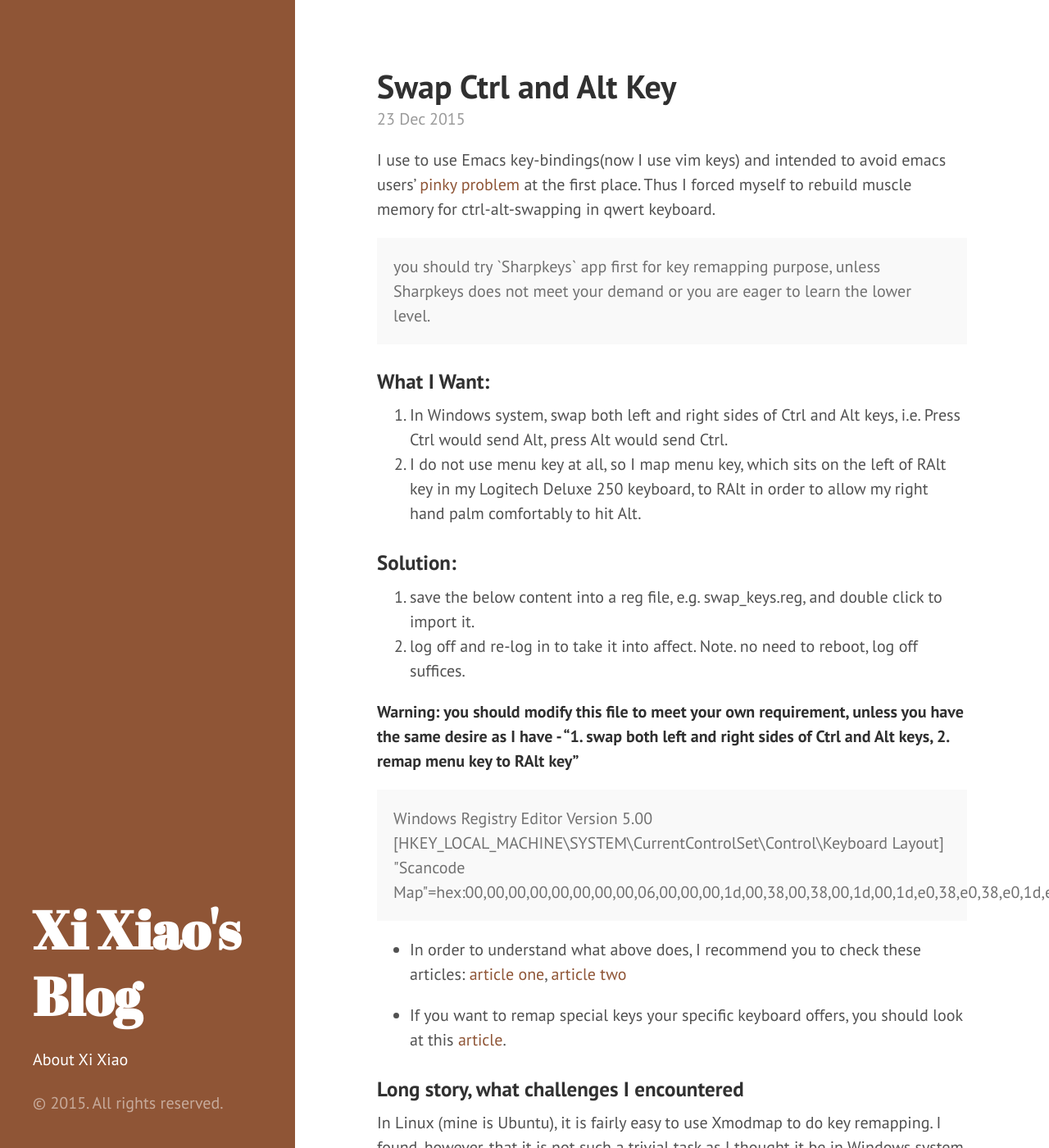
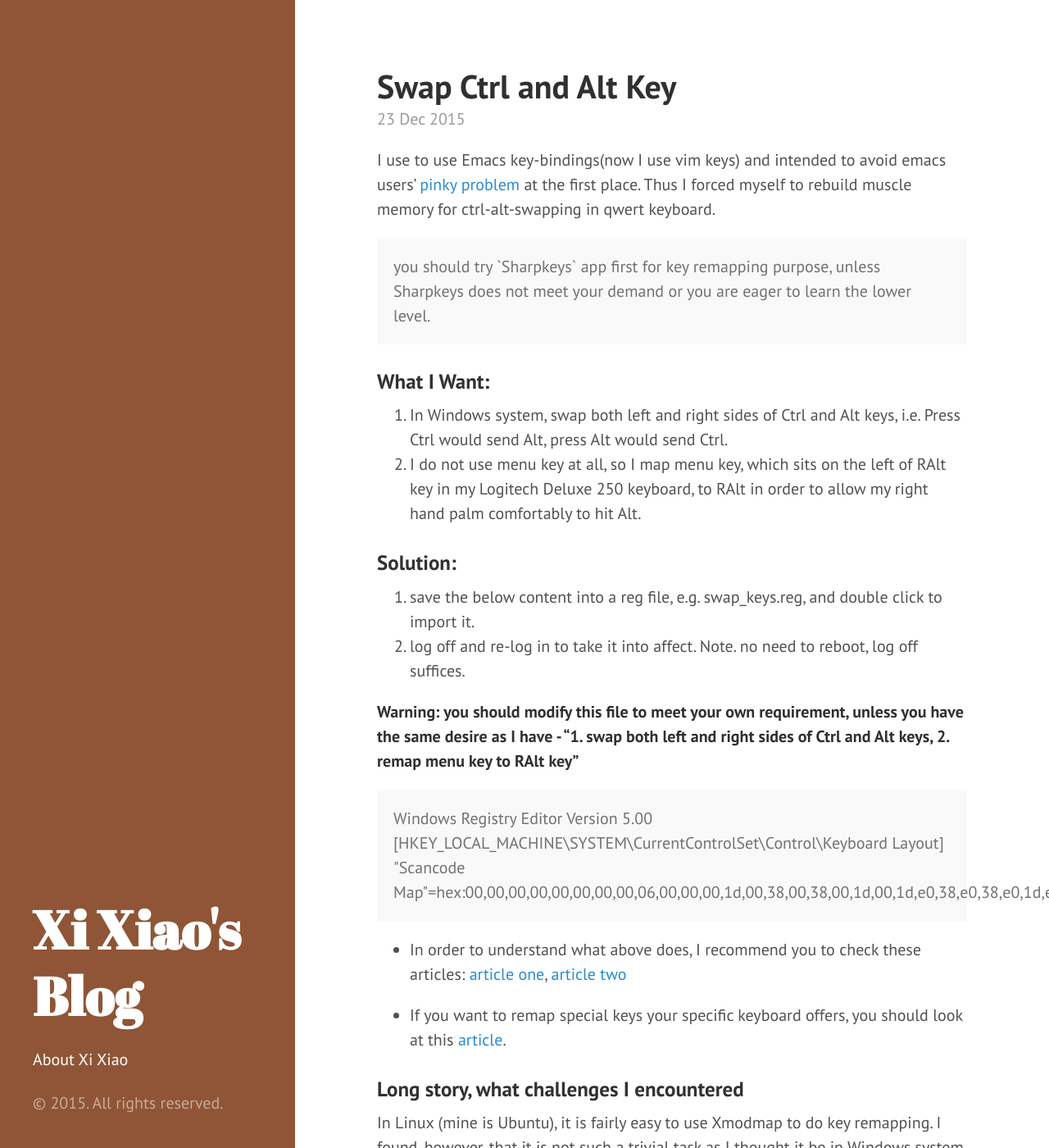
Before and after one commit to Xixiao007/blog.xixiao.info, a Jekyll site: the page built from _posts/2015-12-23-swap-ctrl-and-alt-key.md, in a window 1280 px wide and 1400 px high. Shown: the whole window at 82% size. Built offline with Jekyll 4.4.1, drawn with Linux system fonts in a browser that asks for light colours.

Commit message:
"commit"

```diff
--- a/public/css/hyde.css
+++ b/public/css/hyde.css
@@ -246,5 +246,5 @@ a.sidebar-nav-item:focus {
 }
 .theme-base-0f .content a,
 .theme-base-0f .related-posts li a:hover {
-  color: #8f5536;
+  color: #268bd2;
 }
```
